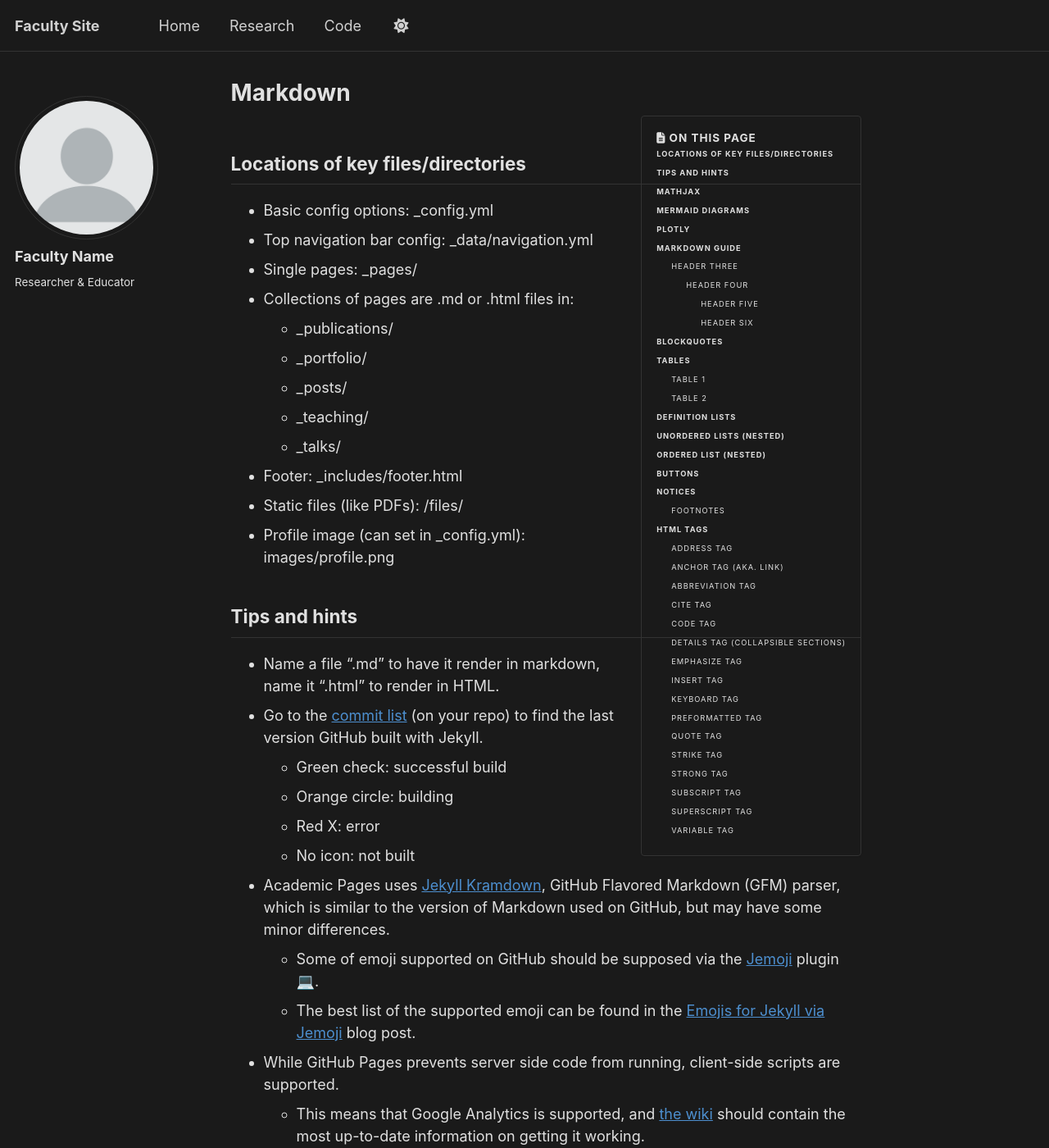
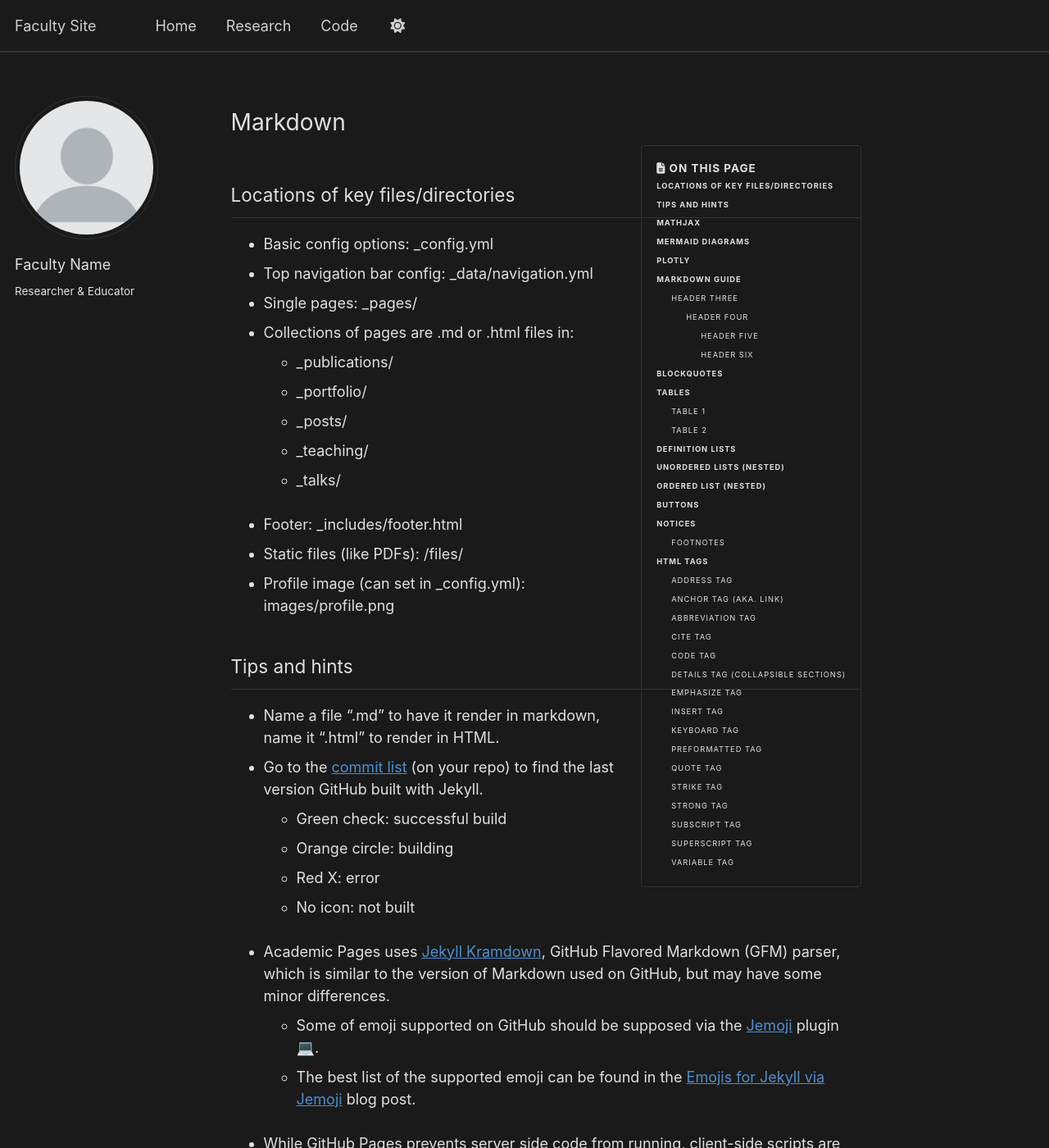
Before and after one commit to mlyle6/mlyle6.github.io, a Jekyll site: the page built from _pages/markdown.md, in a window 1280 px wide and 1400 px high. Shown: the whole window at 82% size. Built offline with Jekyll 4.4.1, drawn with Linux system fonts in a browser that asks for light colours; emoji names are drawn with the system emoji font; a script bundle is joined from its source files by our own code; library files that are not in the unit come from our copies.

Commit message:
Add custom CSS for enhanced minimal design with extra whitespace
Co-authored-by: mlyle6 <115313490+mlyle6@users.noreply.github.com>

```diff
--- a/_includes/head/custom.html
+++ b/_includes/head/custom.html
@@ -4,6 +4,9 @@
 
 <!-- Support for Academicons -->
 <link rel="stylesheet" href="{{ base_path }}/assets/css/academicons.css"/>
+
+<!-- Custom styles for clean faculty site -->
+<link rel="stylesheet" href="{{ base_path }}/assets/css/custom.css"/>
 
 <!-- favicon from https://commons.wikimedia.org/wiki/File:OOjs_UI_icon_academic-progressive.svg -->
 <link rel="apple-touch-icon" sizes="180x180" href="{{ base_path }}/images/apple-touch-icon-180x180.png"/>
--- /dev/null
+++ b/assets/css/custom.css
@@ -0,0 +1,145 @@
+---
+---
+
+/* Custom CSS for clean, minimal faculty site design */
+
+/* Increase overall spacing and whitespace */
+.page__content {
+  line-height: 1.8;
+  font-size: 16px;
+}
+
+/* Add breathing room to main content */
+.page {
+  padding-top: 2em;
+}
+
+/* Clean header spacing */
+.masthead {
+  border-bottom: 1px solid var(--global-border-color);
+}
+
+/* Minimal sidebar */
+.sidebar {
+  opacity: 1;
+}
+
+.author__avatar img {
+  border-radius: 50%;
+}
+
+.author__content {
+  margin-top: 1em;
+}
+
+/* Clean navigation */
+.greedy-nav {
+  background: var(--global-bg-color);
+}
+
+.greedy-nav a {
+  color: var(--global-masthead-link-color);
+  font-weight: 400;
+}
+
+.greedy-nav a:hover {
+  color: var(--global-masthead-link-color-hover);
+}
+
+/* Enhance link styles */
+a {
+  color: var(--global-link-color);
+  text-decoration: none;
+  transition: all 0.2s ease;
+}
+
+a:hover {
+  color: var(--global-link-color-hover);
+}
+
+/* Clean footer */
+.page__footer {
+  margin-top: 4em;
+  padding: 2em 0;
+  border-top: 1px solid var(--global-border-color);
+}
+
+/* Typography improvements */
+h1, h2, h3, h4, h5, h6 {
+  font-weight: 400;
+  line-height: 1.4;
+}
+
+/* Add more whitespace around sections */
+.archive {
+  margin-bottom: 2em;
+}
+
+.archive__item {
+  margin-bottom: 2em;
+}
+
+/* Clean list styles */
+ul, ol {
+  margin-bottom: 1.5em;
+}
+
+li {
+  margin-bottom: 0.5em;
+}
+
+/* Remove excessive borders */
+.page__content hr {
+  border: 0;
+  border-top: 1px solid var(--global-border-color);
+  margin: 3em 0;
+}
+
+/* Clean table styles */
+table {
+  border: 1px solid var(--global-border-color);
+}
+
+th {
+  background: var(--global-thead-color);
+  border-bottom: 2px solid var(--global-border-color);
+}
+
+/* Improve readability */
+p {
+  margin-bottom: 1.5em;
+}
+
+/* Clean blockquotes */
+blockquote {
+  border-left: 4px solid var(--global-link-color);
+  padding-left: 1.5em;
+  font-style: italic;
+  color: var(--global-text-color-light);
+}
+
+/* Minimal code blocks */
+code {
+  background: var(--global-code-background-color);
+  padding: 0.2em 0.4em;
+  border-radius: 3px;
+  font-size: 0.9em;
+}
+
+pre {
+  background: var(--global-code-background-color);
+  border: 1px solid var(--global-border-color);
+  border-radius: 4px;
+  padding: 1em;
+}
+
+/* Responsive spacing */
+@media (max-width: 768px) {
+  .page__content {
+    font-size: 15px;
+  }
+
+  .page {
+    padding-top: 1em;
+  }
+}
```
